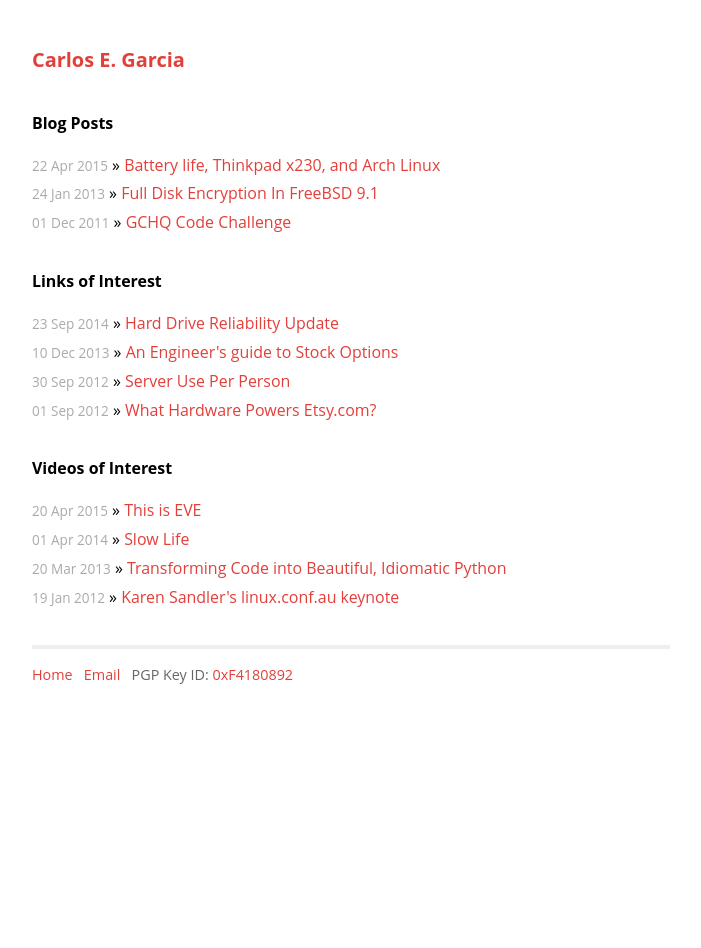
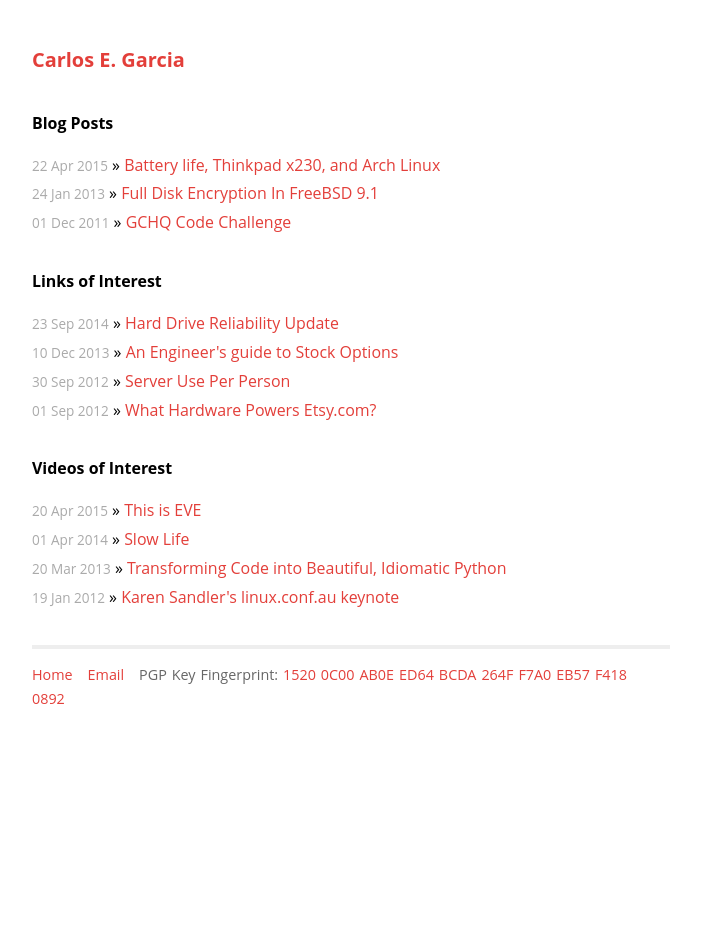
Before and after one commit to cgar/cgar.github.com, a Jekyll site: the page built from index.html, in a window 1280 px wide. Shown: the whole page, without its empty margins (289-990 px from the left). Built offline with Jekyll 4.4.1, drawn with Linux system fonts in a browser that asks for light colours; Markdown is read by kramdown in place of the engine named in the settings.

Commit message:
id -> fingerprint and https download

```diff
--- a/_layouts/layout.html
+++ b/_layouts/layout.html
@@ -23,8 +23,8 @@
        <p>
        <a href="/">Home</a> &nbsp;
        <a href="mailto:carlos@cgarcia.org">Email</a> &nbsp;
-       PGP Key ID:
-       <a href="/pgp.asc">0xF4180892</a>
+       PGP Key Fingerprint:
+       <a href="https://raw.githubusercontent.com/cgar/cgar.github.com/master/pgp.asc">1520 0C00 AB0E ED64 BCDA  264F F7A0 EB57 F418 0892</a>
        </p>
     </div>
   </div>
```
